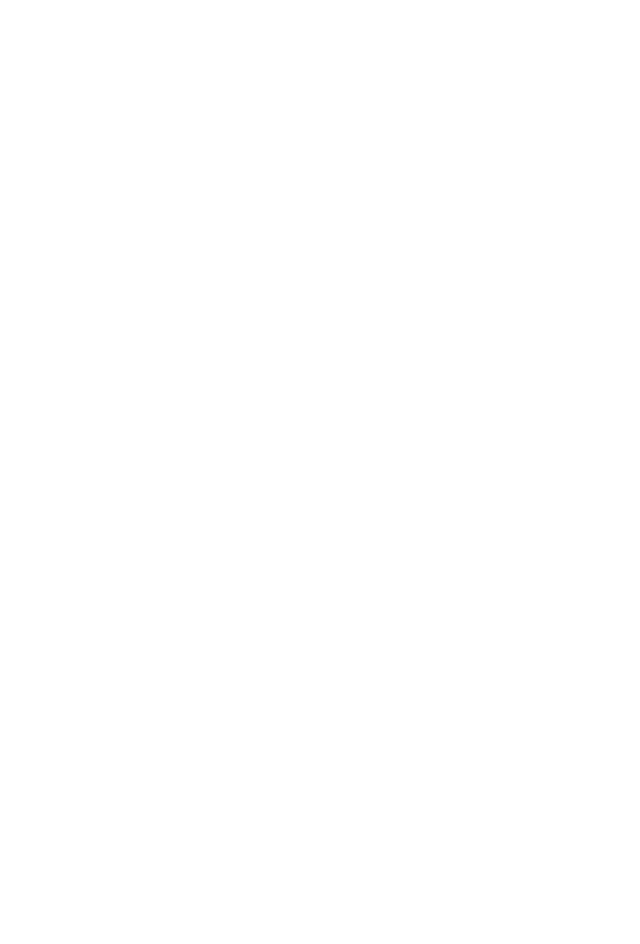
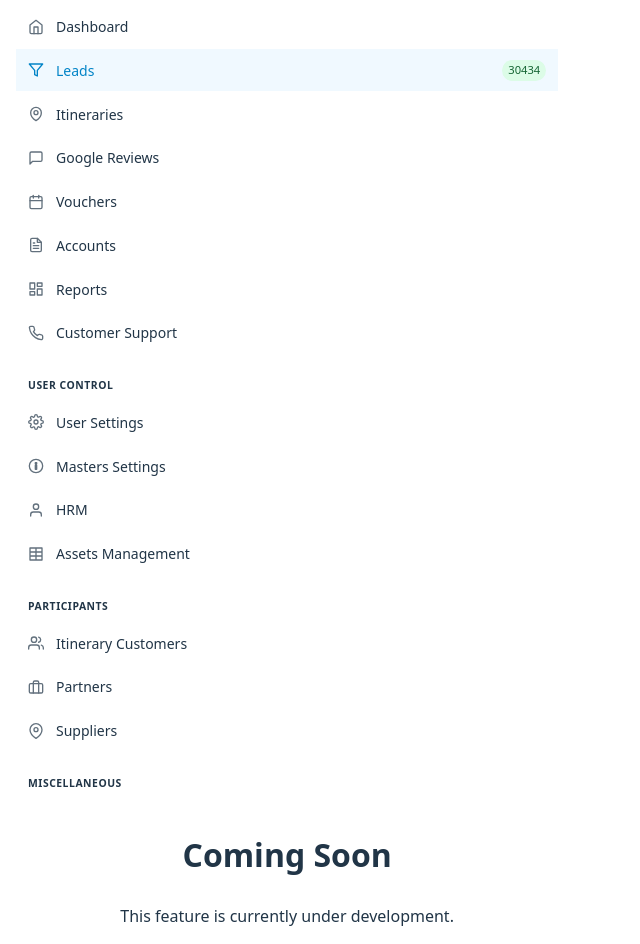
Before and after one commit to deepakpathik/gogaga-ui, a React (Vite) app: page /coming-soon in a window 1280 px wide. Before the commit this address had no page. Shown: the part 80-1024 px from the top of the page, without its empty margins (0-640 px from the left). Before the commit the page ends 800 px from the top, so only its background shows below. Built offline with nearby package versions, Linux system fonts and the light colour scheme; the HTML template or start-up script is replaced by a standard one.

Commit message:
feat: Add React Router setup, link sidebar navigation, and create Coming Soon page

```diff
--- a/src/App.jsx
+++ b/src/App.jsx
@@ -1,6 +1,7 @@
 import { BrowserRouter, Routes, Route, Navigate } from 'react-router-dom';
 import MainLayout from './layout/MainLayout';
 import Dashboard from './pages/Dashboard';
+import ComingSoon from './pages/ComingSoon';
 
 function App() {
   return (
@@ -8,6 +9,7 @@ function App() {
       <Routes>
         <Route path="/" element={<MainLayout />}>
           <Route index element={<Dashboard />} />
+          <Route path="coming-soon" element={<ComingSoon />} />
         </Route>
       </Routes>
     </BrowserRouter>
--- a/src/components/Sidebar/Sidebar.jsx
+++ b/src/components/Sidebar/Sidebar.jsx
@@ -1,3 +1,4 @@
+import { Link } from 'react-router-dom';
 import './Sidebar.css';
 
 const Sidebar = ({ isCollapsed }) => {
@@ -7,79 +8,79 @@ const Sidebar = ({ isCollapsed }) => {
                 <div className="sidebar-section">
                     {!isCollapsed && <div className="sidebar-section-title">Menu</div>}
                     <nav>
-                        <a href="#" className="nav-item">
+                        <Link to="/" className="nav-item">
                             <svg className="icon" viewBox="0 0 24 24" fill="none" stroke="currentColor" strokeWidth="2" strokeLinecap="round" strokeLinejoin="round"><path d="M3 9l9-7 9 7v11a2 2 0 0 1-2 2H5a2 2 0 0 1-2-2z"></path><polyline points="9 22 9 12 15 12 15 22"></polyline></svg>
                             {!isCollapsed && <span>Dashboard</span>}
-                        </a>
-                        <a href="#" className="nav-item active">
+                        </Link>
+                        <Link to="/coming-soon" className="nav-item active">
                             <svg className="icon" viewBox="0 0 24 24" fill="none" stroke="currentColor" strokeWidth="2" strokeLinecap="round" strokeLinejoin="round"><polygon points="22 3 2 3 10 12.46 10 19 14 21 14 12.46 22 3"></polygon></svg>
                             {!isCollapsed && <span>Leads</span>}
                             {!isCollapsed && <span className="badge">30434</span>}
-                        </a>
-                        <a href="#" className="nav-item">
+                        </Link>
+                        <Link to="/coming-soon" className="nav-item">
                             <svg className="icon" viewBox="0 0 24 24" fill="none" stroke="currentColor" strokeWidth="2" strokeLinecap="round" strokeLinejoin="round"><path d="M12 22s-8-4.5-8-11.8A8 8 0 0 1 12 2a8 8 0 0 1 8 8.2c0 7.3-8 11.8-8 11.8z"></path><circle cx="12" cy="10" r="3"></circle></svg>
                             {!isCollapsed && <span>Itineraries</span>}
-                        </a>
-                        <a href="#" className="nav-item">
+                        </Link>
+                        <Link to="/coming-soon" className="nav-item">
                             <svg className="icon" viewBox="0 0 24 24" fill="none" stroke="currentColor" strokeWidth="2" strokeLinecap="round" strokeLinejoin="round"><path d="M21 15a2 2 0 0 1-2 2H7l-4 4V5a2 2 0 0 1 2-2h14a2 2 0 0 1 2 2z"></path></svg>
                             {!isCollapsed && <span>Google Reviews</span>}
-                        </a>
-                        <a href="#" className="nav-item">
+                        </Link>
+                        <Link to="/coming-soon" className="nav-item">
                             <svg className="icon" viewBox="0 0 24 24" fill="none" stroke="currentColor" strokeWidth="2" strokeLinecap="round" strokeLinejoin="round"><rect x="3" y="4" width="18" height="18" rx="2" ry="2"></rect><line x1="16" y1="2" x2="16" y2="6"></line><line x1="8" y1="2" x2="8" y2="6"></line><line x1="3" y1="10" x2="21" y2="10"></line></svg>
                             {!isCollapsed && <span>Vouchers</span>}
-                        </a>
-                        <a href="#" className="nav-item">
+                        </Link>
+                        <Link to="/coming-soon" className="nav-item">
                             <svg className="icon" viewBox="0 0 24 24" fill="none" stroke="currentColor" strokeWidth="2" strokeLinecap="round" strokeLinejoin="round"><path d="M14 2H6a2 2 0 0 0-2 2v16a2 2 0 0 0 2 2h12a2 2 0 0 0 2-2V8z"></path><polyline points="14 2 14 8 20 8"></polyline><line x1="16" y1="13" x2="8" y2="13"></line><line x1="16" y1="17" x2="8" y2="17"></line><polyline points="10 9 9 9 8 9"></polyline></svg>
                             {!isCollapsed && <span>Accounts</span>}
-                        </a>
-                        <a href="#" className="nav-item">
+                        </Link>
+                        <Link to="/coming-soon" className="nav-item">
                             <svg className="icon" viewBox="0 0 24 24" fill="none" stroke="currentColor" strokeWidth="2" strokeLinecap="round" strokeLinejoin="round"><rect x="3" y="3" width="7" height="9"></rect><rect x="14" y="3" width="7" height="5"></rect><rect x="14" y="12" width="7" height="9"></rect><rect x="3" y="16" width="7" height="5"></rect></svg>
                             {!isCollapsed && <span>Reports</span>}
-                        </a>
-                        <a href="#" className="nav-item">
+                        </Link>
+                        <Link to="/coming-soon" className="nav-item">
                             <svg className="icon" viewBox="0 0 24 24" fill="none" stroke="currentColor" strokeWidth="2" strokeLinecap="round" strokeLinejoin="round"><path d="M22 16.92v3a2 2 0 0 1-2.18 2 19.79 19.79 0 0 1-8.63-3.07 19.5 19.5 0 0 1-6-6 19.79 19.79 0 0 1-3.07-8.67A2 2 0 0 1 4.11 2h3a2 2 0 0 1 2 1.72 12.84 12.84 0 0 0 .7 2.81 2 2 0 0 1-.45 2.11L8.09 9.91a16 16 0 0 0 6 6l1.27-1.27a2 2 0 0 1 2.11-.45 12.84 12.84 0 0 0 2.81.7A2 2 0 0 1 22 16.92z"></path></svg>
                             {!isCollapsed && <span>Customer Support</span>}
-                        </a>
+                        </Link>
                     </nav>
                 </div>
 
                 <div className="sidebar-section">
                     {!isCollapsed && <div className="sidebar-section-title">User Control</div>}
                     <nav>
-                        <a href="#" className="nav-item">
+                        <Link to="/coming-soon" className="nav-item">
                             <svg className="icon" viewBox="0 0 24 24" fill="none" stroke="currentColor" strokeWidth="2" strokeLinecap="round" strokeLinejoin="round"><circle cx="12" cy="12" r="3"></circle><path d="M19.4 15a1.65 1.65 0 0 0 .33 1.82l.06.06a2 2 0 0 1 0 2.83 2 2 0 0 1-2.83 0l-.06-.06a1.65 1.65 0 0 0-1.82-.33 1.65 1.65 0 0 0-1 1.51V21a2 2 0 0 1-2 2 2 2 0 0 1-2-2v-.09A1.65 1.65 0 0 0 9 19.4a1.65 1.65 0 0 0-1.82.33l-.06.06a2 2 0 0 1-2.83 0 2 2 0 0 1 0-2.83l.06-.06a1.65 1.65 0 0 0 .33-1.82 1.65 1.65 0 0 0-1.51-1H3a2 2 0 0 1-2-2 2 2 0 0 1 2-2h.09A1.65 1.65 0 0 0 4.6 9a1.65 1.65 0 0 0-.33-1.82l-.06-.06a2 2 0 0 1 0-2.83 2 2 0 0 1 2.83 0l.06.06a1.65 1.65 0 0 0 1.82.33H9a1.65 1.65 0 0 0 1-1.51V3a2 2 0 0 1 2-2 2 2 0 0 1 2 2v.09a1.65 1.65 0 0 0 1 1.51 1.65 1.65 0 0 0 1.82-.33l.06-.06a2 2 0 0 1 2.83 0 2 2 0 0 1 0 2.83l-.06.06a1.65 1.65 0 0 0-.33 1.82V9a1.65 1.65 0 0 0 1.51 1H21a2 2 0 0 1 2 2 2 2 0 0 1-2 2h-.09a1.65 1.65 0 0 0-1.51 1z"></path></svg>
                             {!isCollapsed && <span>User Settings</span>}
-                        </a>
-                        <a href="#" className="nav-item">
+                        </Link>
+                        <Link to="/coming-soon" className="nav-item">
                             <svg className="icon" viewBox="0 0 24 24" fill="none" stroke="currentColor" strokeWidth="2" strokeLinecap="round" strokeLinejoin="round"><path d="M12 2a10 10 0 1 0 10 10A10 10 0 0 0 12 2zm1 15h-2v-6h2zm0-8h-2V7h2z"></path></svg>
                             {!isCollapsed && <span>Masters Settings</span>}
-                        </a>
-                        <a href="#" className="nav-item">
+                        </Link>
+                        <Link to="/coming-soon" className="nav-item">
                             <svg className="icon" viewBox="0 0 24 24" fill="none" stroke="currentColor" strokeWidth="2" strokeLinecap="round" strokeLinejoin="round"><path d="M20 21v-2a4 4 0 0 0-4-4H8a4 4 0 0 0-4 4v2"></path><circle cx="12" cy="7" r="4"></circle></svg>
                             {!isCollapsed && <span>HRM</span>}
-                        </a>
-                        <a href="#" className="nav-item">
+                        </Link>
+                        <Link to="/coming-soon" className="nav-item">
                             <svg className="icon" viewBox="0 0 24 24" fill="none" stroke="currentColor" strokeWidth="2" strokeLinecap="round" strokeLinejoin="round"><path d="M3 3h18v18H3zM21 9H3M21 15H3M12 3v18"></path></svg>
                             {!isCollapsed && <span>Assets Management</span>}
-                        </a>
+                        </Link>
                     </nav>
                 </div>
 
                 <div className="sidebar-section">
                     {!isCollapsed && <div className="sidebar-section-title">Participants</div>}
                     <nav>
-                        <a href="#" className="nav-item">
+                        <Link to="/coming-soon" className="nav-item">
                             <svg className="icon" viewBox="0 0 24 24" fill="none" stroke="currentColor" strokeWidth="2" strokeLinecap="round" strokeLinejoin="round"><path d="M17 21v-2a4 4 0 0 0-4-4H5a4 4 0 0 0-4 4v2"></path><circle cx="9" cy="7" r="4"></circle><path d="M23 21v-2a4 4 0 0 0-3-3.87"></path><path d="M16 3.13a4 4 0 0 1 0 7.75"></path></svg>
                             {!isCollapsed && <span>Itinerary Customers</span>}
-                        </a>
-                        <a href="#" className="nav-item">
+                        </Link>
+                        <Link to="/coming-soon" className="nav-item">
                             <svg className="icon" viewBox="0 0 24 24" fill="none" stroke="currentColor" strokeWidth="2" strokeLinecap="round" strokeLinejoin="round"><rect x="2" y="7" width="20" height="14" rx="2" ry="2"></rect><path d="M16 21V5a2 2 0 0 0-2-2h-4a2 2 0 0 0-2 2v16"></path></svg>
                             {!isCollapsed && <span>Partners</span>}
-                        </a>
-                        <a href="#" className="nav-item">
+                        </Link>
+                        <Link to="/coming-soon" className="nav-item">
                             <svg className="icon" viewBox="0 0 24 24" fill="none" stroke="currentColor" strokeWidth="2" strokeLinecap="round" strokeLinejoin="round"><path d="M21 10c0 7-9 13-9 13s-9-6-9-13a9 9 0 0 1 18 0z"></path><circle cx="12" cy="10" r="3"></circle></svg>
                             {!isCollapsed && <span>Suppliers</span>}
-                        </a>
+                        </Link>
                     </nav>
                 </div>
 
--- /dev/null
+++ b/src/pages/ComingSoon.jsx
@@ -0,0 +1,18 @@
+const ComingSoon = () => {
+    return (
+        <div style={{
+            display: 'flex',
+            flexDirection: 'column',
+            alignItems: 'center',
+            justifyContent: 'center',
+            height: '100%',
+            color: 'var(--text-secondary)',
+            textAlign: 'center'
+        }}>
+            <h1 style={{ fontSize: '2rem', marginBottom: '1rem', color: 'var(--primary)' }}>Coming Soon</h1>
+            <p>This feature is currently under development.</p>
+        </div>
+    );
+};
+
+export default ComingSoon;
```
